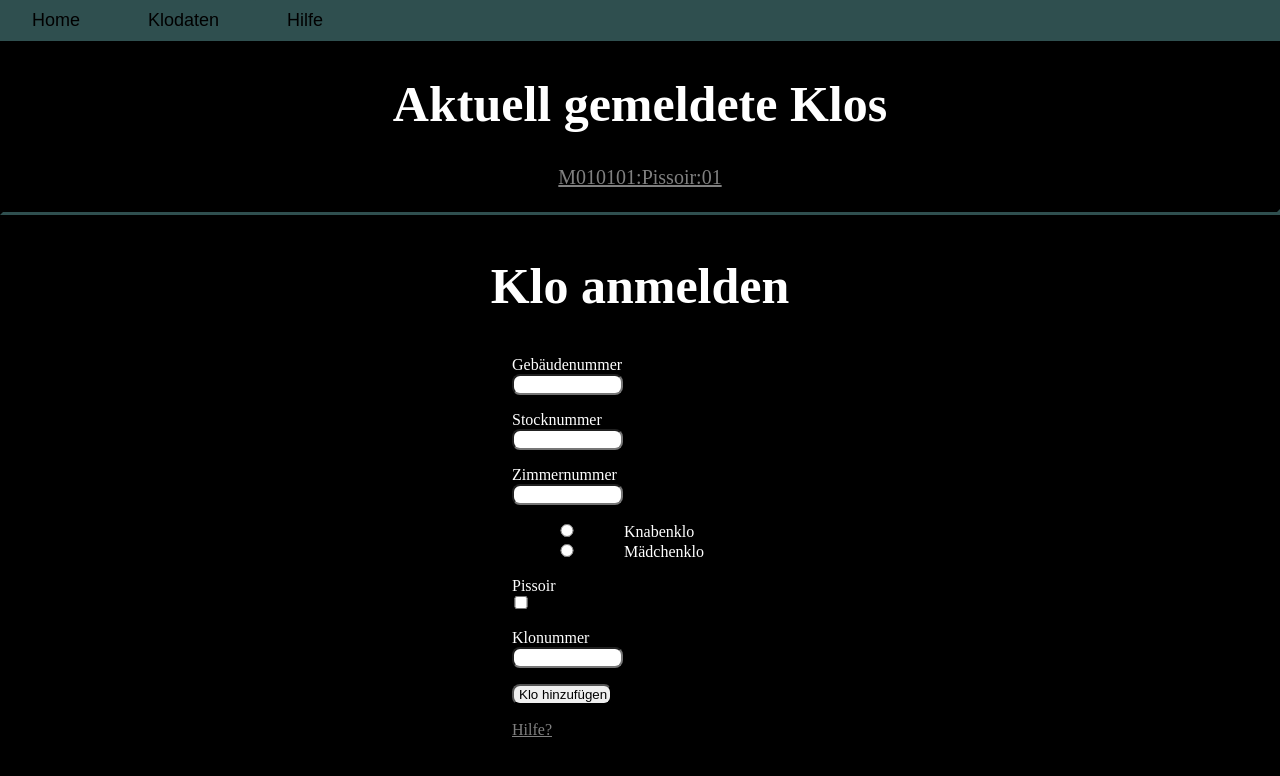
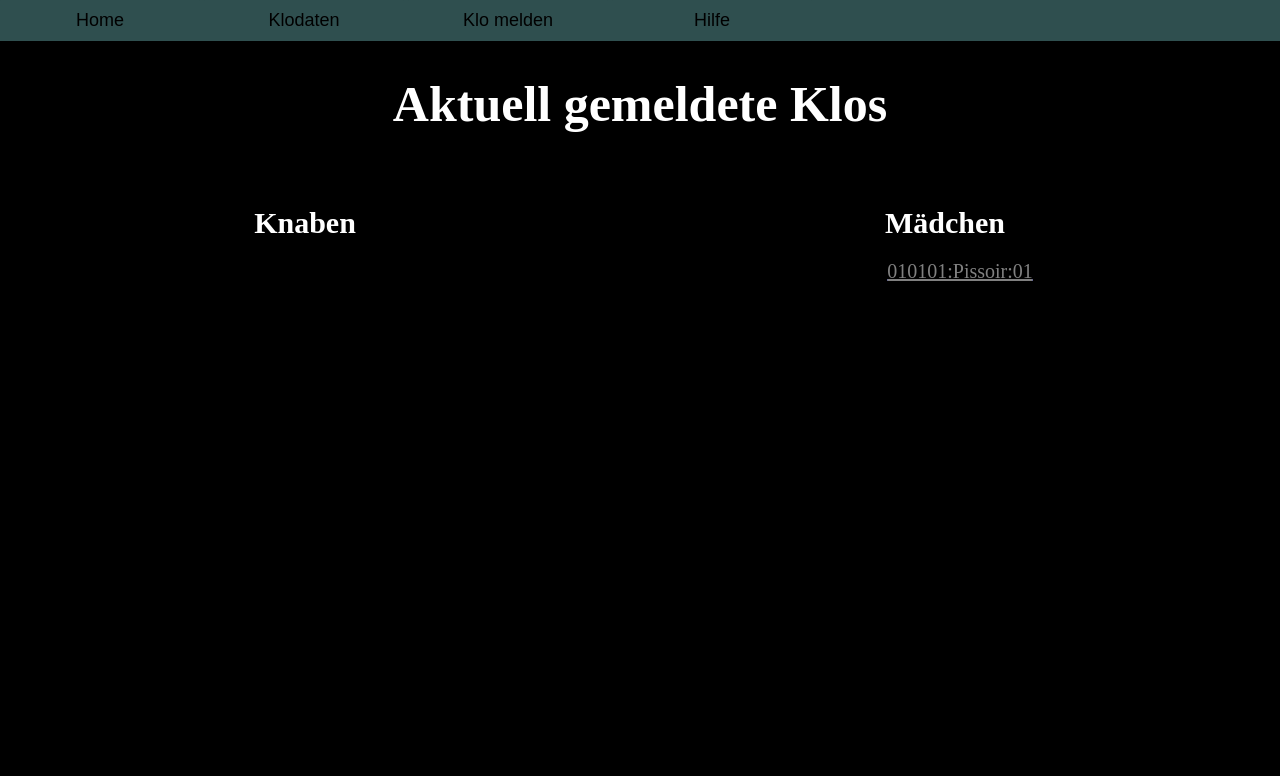
Before and after one commit to Chrisi2209/SchulklosKaputt, a Flask app: page /kloansicht in a window 1280 px wide. Shown: the top 776 px of the page. Run offline with Flask 3, Linux system fonts and the light colour scheme; tables that the repository leaves empty hold one stand-in row (values such as "Sample post").

Commit message:
Upgraded navbar and splitted Klodaten and Klo hinzufügen

```diff
--- a/app/models.py
+++ b/app/models.py
@@ -10,10 +10,9 @@ class Toilet(db.Model):
     toilet = db.Column(db.Integer, index=True)
 
     def __repr__(self):
-        genderStr = "M" if self.gender else "K"
-        name = f"{genderStr}{self.building:02d}{self.floor:02d}{self.room:02d}:Pissoir:{self.toilet:02d}" \
+        name = f"{self.building:02d}{self.floor:02d}{self.room:02d}:Pissoir:{self.toilet:02d}" \
                if self.pissoir else \
-               f"{genderStr}{self.building:02d}{self.floor:02d}{self.room:02d}:Sitzklo:{self.toilet:02d}"
+               f"{self.building:02d}{self.floor:02d}{self.room:02d}:Sitzklo:{self.toilet:02d}"
         return name
 
     __str__ = __repr__
--- a/app/routes.py
+++ b/app/routes.py
@@ -27,30 +27,14 @@ def refresh_index():
 @app.route("/kloansicht", methods=["GET", "POST"])
 def kloansicht():
     # Klos sortieren, um sie fallweise auszugeben
-    sorted_toilet_names = [toilet.__str__() for toilet in Toilet.query.all()]
-    sorted_toilet_names.sort()
-
-    form = NeuesKloForm()
-    if form.is_submitted():
-        if not form.validate():
-            logger.info("POST " + url_for("kloansicht") + " provided data declined")
-            return render_template("kloansicht.html", title="HTL-Mödling Kloansicht",
-                        kaputte_klos=sorted_toilet_names, form=form, anchor="#addToiletForm")
-
-        gender = True if form.gender.data == "female" else False
-        # Klo hinzufügen
-        added_toilet = Toilet(building=form.building.data, floor=form.floor.data,
-                            room=form.room.data, gender=gender, pissoir=form.pissoir.data, toilet=form.toilet.data)
-        db.session.add(added_toilet)
-        db.session.commit()
-
-        logger.info("POST " + url_for("kloansicht") + " added: <" + added_toilet.__str__() + ">")
-        flash("Klo erfolgreich hinzugefügt")
-        return redirect(url_for("index"))
+    sorted_girl_toilet_names = [toilet.__str__() for toilet in Toilet.query.filter_by(gender=True).all()]
+    sorted_girl_toilet_names.sort()
+    sorted_boy_toilet_names = [toilet.__str__() for toilet in Toilet.query.filter_by(gender=False).all()]
+    sorted_boy_toilet_names.sort()
 
     logger.info("GET " + url_for("kloansicht"))
-    return render_template("kloansicht.html", title="HTL-Mödling Kloansicht",
-                           kaputte_klos=sorted_toilet_names, form=form, anchor="")
+    return render_template("kloansicht.html", title="HTL-Mödling Kloansicht", broken_girl_toilets=sorted_girl_toilet_names,
+                           broken_boy_toilets=sorted_boy_toilet_names)
 
 
 @app.route("/kloansicht/<klo>", methods=["GET", "POST"])
@@ -81,6 +65,32 @@ def kloansicht_klo(klo):
         return redirect(url_for("kloansicht"))
 
 
+@app.route("/klo-anmelden")
+def klo_anmelden():
+    form = NeuesKloForm()
+    if form.is_submitted():
+        # didnt pass validation
+        if not form.validate():
+            logger.info("POST " + url_for("kloansicht") + " provided data declined")
+            return render_template("kloansicht.html", title="HTL-Mödling Kloansicht", form=form)
+
+        gender = True if form.gender.data == "female" else False
+        # no pissoir in female toilets
+        if gender == True and form.pissoir.data == True:
+            return render_template("kloansicht.html", title="HTL-Mödling Kloansicht", form=form)
+
+        # add toilet
+        added_toilet = Toilet(building=form.building.data, floor=form.floor.data,
+                            room=form.room.data, gender=gender, pissoir=form.pissoir.data, toilet=form.toilet.data)
+        db.session.add(added_toilet)
+        db.session.commit()
+
+        logger.info("POST " + url_for("kloansicht") + " added: <" + added_toilet.__str__() + ">")
+        flash("Klo erfolgreich hinzugefügt")
+        return redirect(url_for("index"))
+
+    return render_template("klo_anmelden.html", title="kaputtes Klo anmelden", form=form)
+
 @app.route("/help")
 def help():
     logger.info("GET " + url_for("help"))
--- /dev/null
+++ b/app/static/kloansicht.js
@@ -0,0 +1 @@
+document.getElementsByTagName("::after")
--- a/app/static/styles.css
+++ b/app/static/styles.css
@@ -24,7 +24,9 @@ hr {
 
 button.navitem,
 .navitem {
-    padding: 10px 2.5%;
+    width: 200px;
+    padding-top: 10px;
+    padding-bottom: 10px;
     margin: 0px;
     font-size: 18px;
     border-width: 0px;
@@ -53,18 +55,34 @@ button.navitem,
 
 /******* Titles *********/
 .title {
-    color: white;
     text-align: center;
-    font-size: 50px
+    font-size: 50px;
 }
 
 .subtitle {
-    color: white;
     text-align: center;
     font-size: 30px;
     margin-right: 30px;
     margin-top: 40px;
 }
+
+/******** column ********/
+.row {
+    display: flex;
+    width: 100%;
+}
+
+.row::after {
+    display: block;
+    clear: both;
+    content: "";
+}
+
+.column50 {
+    width: 50%;
+}
+
+
 
 /******** counter *******/
 .beschriftung {
@@ -75,7 +93,8 @@ button.navitem,
 .boxed {
     padding: 10px;
     border-radius: 5px;
-    margin: 10%;
+    margin-left: 10%;
+    margin-right: 10%;
     border-style: solid;
     border-color: white;
 }
@@ -103,17 +122,7 @@ button.navitem,
     text-align: center;
 }
 
-/****** buttons *********/
-
-table {
-    margin: auto;
-}
-
-table tr td button {
-    color: green;
-}
-
-/******* Daten aktualisieren *********/
+/******* Daten anzeigen *********/
 
 h1 a {
     text-decoration: underline;
@@ -129,6 +138,29 @@ h1 a {
 a {
     text-decoration: underline;
     color: gray;
+}
+
+span[data-descr] {
+    position: relative;
+    text-decoration: underline;
+    color: #00f;
+    cursor: help;
+}
+
+span[data-descr]:hover::after,
+span[data-descr]:focus::after {
+    content: attr(data-descr);
+    position: absolute;
+    left: 0;
+    top: 24px;
+    min-width: 200px;
+    border: 1px #aaaaaa solid;
+    border-radius: 10px;
+    background-color: #ffffcc;
+    padding: 12px;
+    color: #000000;
+    font-size: 14px;
+    z-index: 1;
 }
 
 /******* forms ***************/
@@ -174,9 +206,11 @@ form p span {
 .help-paragraph {
     border-style: solid;
     border-color: white;
+    background-color: #333333;
+    box-shadow: 5px 10px #1a1a1a;
     border-radius: 10px;
     margin: 50px;
-    padding: 10px
+    padding: 10px;
 }
 
 div.help-paragraph h2 {
--- a/app/templates/base.html
+++ b/app/templates/base.html
@@ -15,6 +15,7 @@
     <div class="navbar">
         <a href="{{ url_for('index') }}"><button class="navitem">Home</button></a>
         <a href="{{ url_for('kloansicht') }}"><button class="navitem">Klodaten</button></a>
+        <a href="{{ url_for('klo_anmelden') }}"><button class="navitem">Klo melden</button></a>
         <a href="{{ url_for('help') }}"><button class="navitem">Hilfe</button></a>
 
     </div>
--- a/app/templates/kloansicht.html
+++ b/app/templates/kloansicht.html
@@ -1,63 +1,24 @@
 {% extends "base.html" %}
 
 {% block content %}
-<!--
-<script>
-    function jump(h) {
-        var url = location.href;               //Save down the URL without hash.
-        location.href = h;                 //Go to the target element.
-        history.replaceState(null, null, url);   //Don't like hashes. Changing it back.
-    }
-
-    jump({{ anchor }});
-</script>
--->
 
 <h1 class="title">Aktuell gemeldete Klos</h1>
-{% for kaputtes_klo in kaputte_klos %}
-<p class="klodisplay"><a href="kloansicht/{{kaputtes_klo}}">{{kaputtes_klo}}</a></p>
-{% endfor %}
-<hr>
-<h2 class="title">Klo anmelden</h2>
-<form action="" method="post" novalidate>
-    <div class="addToilet-form" id="addToiletForm">
-        {{ form.hidden_tag() }}
-        <p>
-            {{ form.building.label }}<br>{{ form.building() }}
-            {% for error in form.building.errors %}
-            <span class="error">[{{ error }}]</span>
-            {% endfor %}
-        </p>
-        <p>
-            {{ form.floor.label }}<br>{{ form.floor() }}
-            {% for error in form.floor.errors %}
-            <span class="error">[{{ error }}]</span>
-            {% endfor %}
-        </p>
-        <p>
-            {{ form.room.label }}<br>{{ form.room() }}
-            {% for error in form.room.errors %}
-            <span class="error">[{{ error }}]</span>
-            {% endfor %}
-        </p>
-        {{ form.gender() }}
-        <p>
-            {% for error in form.gender.errors %}
-            <span class="error">[{{ error }}]</span>
-            {% endfor %}
-        </p>
-        <p>
-            {{ form.pissoir.label }}<br>{{ form.pissoir() }}
-        </p>
-        <p>
-            {{ form.toilet.label }}<br>{{ form.toilet() }}
-            {% for error in form.toilet.errors %}
-            <span class="error">[{{ error }}]</span>
-            {% endfor %}
-        </p>
-        <p>{{ form.submit() }}</p>
-        <a href="{{ url_for('help') }}#AddToilet">Hilfe?</a>
+<div class="row">
+    <div class="column50">
+        <h1 class="subtitle">Knaben</h1>
+        {% for broken_boy_toilet in broken_boy_toilets %}
+        <p class="klodisplay"><span data-descr="klicken zum löschen"><a
+                    href="kloansicht/{{broken_boy_toilet}}">{{broken_boy_toilet}}</a></span></p>
+        {% endfor %}
     </div>
-</form>
+
+    <div class="column50">
+        <h1 class="subtitle">Mädchen</h1>
+        {% for broken_girl_toilet in broken_girl_toilets %}
+        <p class="klodisplay"><span data-descr="löschen"><a
+                    href="kloansicht/{{broken_girl_toilet}}">{{broken_girl_toilet}}</a></span></p>
+        {% endfor %}
+    </div>
+</div>
 
 {% endblock %}
```
Also changed, not shown: app/templates/klo_anmelden.html (added, +45 -0 lines), app/app.db.
